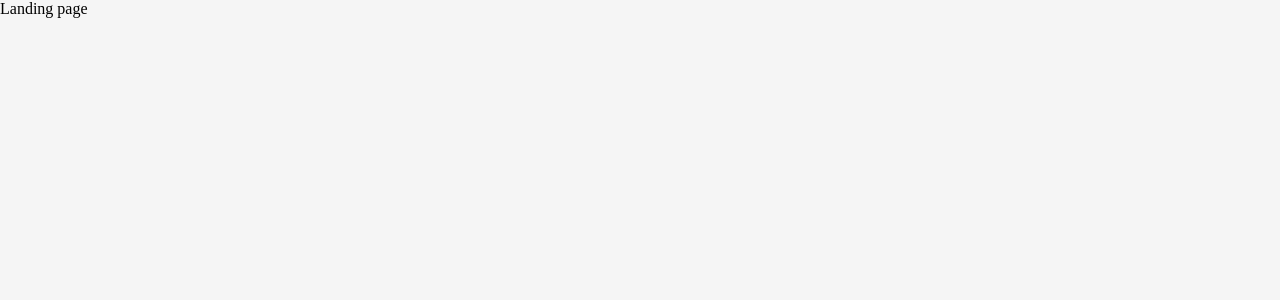
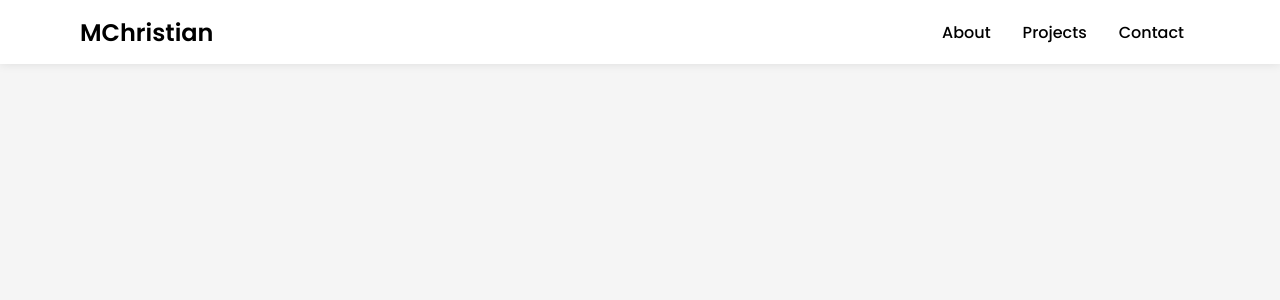
Before and after one commit to kaitcham/portfolio, a React (Create React App) app: page / in a window 1280 px wide. Shown: the top 300 px of the page. Built offline with nearby package versions, Linux system fonts and the light colour scheme; the HTML template or start-up script is replaced by a standard one.

Commit message:
Add nabvar

```diff
--- a/src/App.js
+++ b/src/App.js
@@ -1,9 +1,13 @@
-function App() {
+import React from 'react';
+import { BrowserRouter as Router, Routes, Route } from 'react-router-dom';
+import Navbar from './components/Navbar';
+
+const App = () => {
   return (
-    <div className="App">
-      <p>Landing page</p>
-    </div>
+    <Router>
+      <Navbar />
+    </Router>
   );
-}
+};
 
 export default App;
--- /dev/null
+++ b/src/components/Navbar/NavbarStyles.js
@@ -0,0 +1,81 @@
+import styled from 'styled-components';
+
+export const NavbarWrapper = styled.nav`
+  height: 4rem;
+  width: 100%;
+  display: flex;
+  padding: 0 5rem;
+  position: fixed;
+  align-items: center;
+  background-color: #fff;
+  justify-content: space-between;
+  font-family: 'Poppins', sans-serif;
+  box-shadow: 0 0 10px rgba(0, 0, 0, 0.1);
+
+  .navbar__logo {
+    font-size: 1.5rem;
+    font-weight: 700;
+    a {
+      text-decoration: none;
+      color: #000;
+    }
+  }
+
+  .navbar__links {
+    display: flex;
+    list-style: none;
+    li {
+      margin: 0 1rem;
+      a {
+        text-decoration: none;
+        color: #000;
+        font-size: 1rem;
+        font-weight: 500;
+        transition: all 0.3s ease-in-out;
+        &:hover {
+          color: #f50057;
+        }
+      }
+    }
+  }
+
+  .navbar__icons {
+    font-size: 1.5rem;
+    cursor: pointer;
+    align-items: center;
+    display: none;
+  }
+
+  @media screen and (max-width: 768px) {
+    padding: 0 1rem;
+    .navbar__links {
+      position: absolute;
+      top: 4rem;
+      left: 0;
+      flex-direction: column;
+      width: 100%;
+      height: auto;
+      background-color: #fff;
+      justify-content: flex-start;
+      align-items: flex-start;
+      transition: all 0.3s ease-in-out;
+      padding: 0 1rem;
+      li:first-child {
+        margin-top: 1.5rem;
+      }
+      li:last-child {
+        margin-bottom: 1.5rem;
+      }
+      li {
+        margin: 0.5rem 0;
+        a {
+          font-size: 1.5rem;
+        }
+      }
+    }
+
+    .navbar__icons {
+      display: flex;
+    }
+  }
+`;
--- /dev/null
+++ b/src/components/Navbar/index.js
@@ -0,0 +1,81 @@
+import React, { useState, useEffect } from 'react';
+import { Link } from 'react-scroll';
+import { NavbarWrapper } from './NavbarStyles';
+import { CgMenu, CgClose } from 'react-icons/cg';
+import './NavbarStyles.js';
+
+const Navbar = () => {
+  const [isMenuOpen, setIsMenuOPen] = useState(false);
+  const [screenWidth, setScreenWidth] = useState(window.innerWidth);
+
+  useEffect(() => {
+    const changeWidth = () => {
+      setScreenWidth(window.innerWidth);
+    };
+    window.addEventListener('resize', changeWidth);
+    return () => window.removeEventListener('resize', changeWidth);
+  }, []);
+
+  const handleClick = () => setIsMenuOPen(!isMenuOpen);
+  return (
+    <NavbarWrapper>
+      <div className="navbar__logo">
+        <Link
+          to="home"
+          spy={true}
+          smooth={true}
+          duration={500}
+          offset={-70}
+          onClick={isMenuOpen && screenWidth < 768 ? handleClick : null}
+        >
+          MChristian
+        </Link>
+      </div>
+      {(isMenuOpen || screenWidth > 768) && (
+        <ul className="navbar__links">
+          <li>
+            <Link
+              to="about"
+              spy={true}
+              smooth={true}
+              duration={500}
+              offset={-70}
+              onClick={isMenuOpen && screenWidth < 768 ? handleClick : null}
+            >
+              About
+            </Link>
+          </li>
+          <li>
+            <Link
+              to="projects"
+              spy={true}
+              smooth={true}
+              duration={500}
+              offset={50}
+              onClick={isMenuOpen && screenWidth < 768 ? handleClick : null}
+            >
+              Projects
+            </Link>
+          </li>
+          <li>
+            <Link
+              to="contact"
+              spy={true}
+              smooth={true}
+              duration={500}
+              offset={50}
+              onClick={isMenuOpen && screenWidth < 768 ? handleClick : null}
+            >
+              Contact
+            </Link>
+          </li>
+        </ul>
+      )}
+      <div className="navbar__icons" onClick={handleClick}>
+        {isMenuOpen ? <CgClose /> : <CgMenu />}
+      </div>
+    </NavbarWrapper>
+  );
+};
+
+export default Navbar;
```
